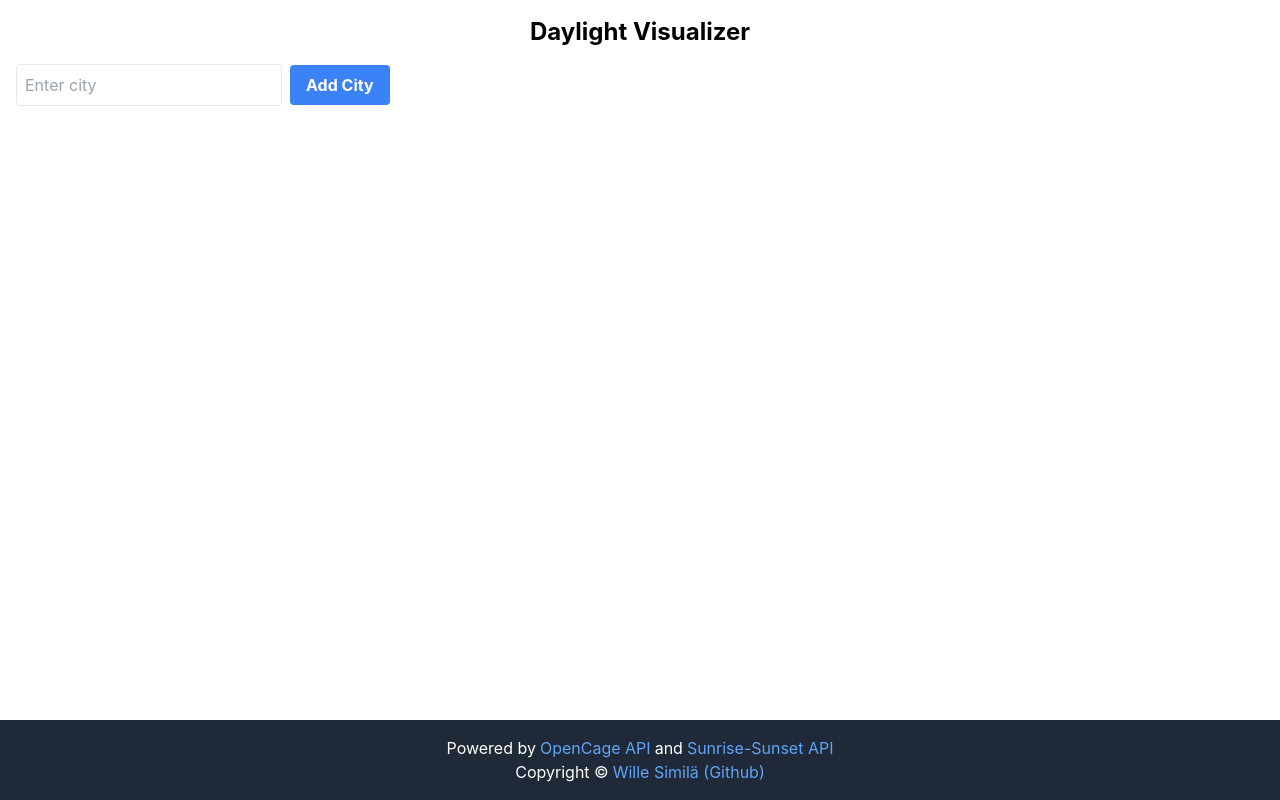
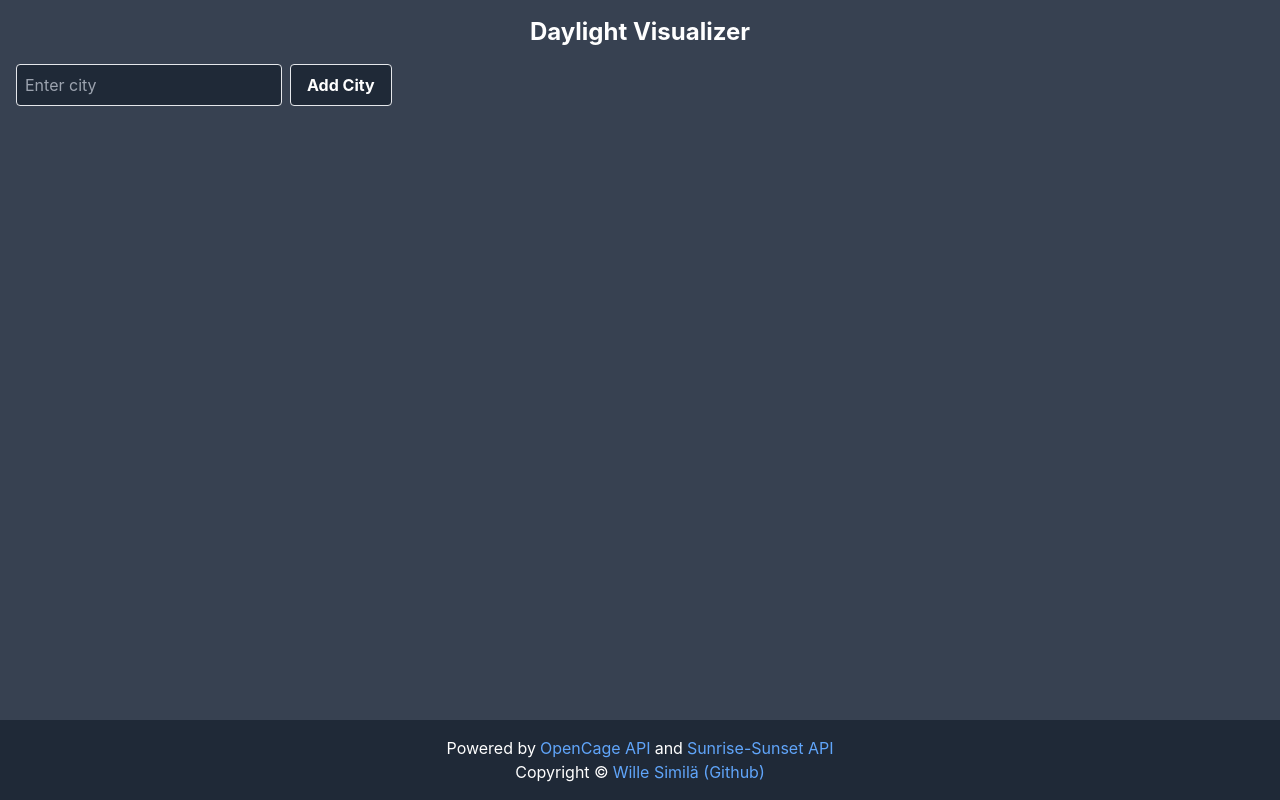
Before and after one commit to Wille-S/Paivanvalo-Minuutteina, a React (Create React App) app in the folder react_frontend/: page / in a window 1280 px wide. Built offline with nearby package versions, Linux system fonts and the light colour scheme.

Commit message:
Changed color scheme + timeout
Added a 20 second timeout case.

```diff
--- a/react_frontend/src/App.js
+++ b/react_frontend/src/App.js
@@ -49,7 +49,9 @@ function App() {
       setLoading(false);
     } else {
       const promises = dates.map((date) =>
-        axios.get(`http://localhost:8000?city=${normalizedCity}&date=${date}`)
+        axios.get(`http://localhost:8000?city=${normalizedCity}&date=${date}`, {
+          timeout: 20000
+        })
       );
       try {
         const responses = await Promise.all(promises);
@@ -68,16 +70,20 @@ function App() {
         setCity("");
       } catch (error) {
         console.error("Failed to fetch data: ", error);
-        alert("Failed to load data.");
+        if (error.code === "ECONNABORTED") {
+          alert("Request timed out. Please try again later.");
+        } else {
+          alert("Failed to load data.");
+        }
       }
       setLoading(false);
     }
   };
 
   return (
-    <div className="flex flex-col h-screen justify-between">
+    <div className="flex flex-col h-screen justify-between bg-gray-700">
       <div className="container mx-auto p-4 h-1/2">
-        <h1 className="text-2xl font-bold text-center mb-4">
+        <h1 className="text-2xl font-bold text-center text-white mb-4">
           Daylight Visualizer
         </h1>
         <form onSubmit={addCity} className="mb-4">
@@ -86,17 +92,17 @@ function App() {
             value={city}
             onChange={(e) => setCity(e.target.value)}
             placeholder="Enter city"
-            className="border p-2 mr-2 rounded w-full md:w-auto"
+            className="border p-2 mr-2 rounded w-full bg-gray-800 text-white md:w-auto"
           />
           <button
             type="submit"
-            className="bg-blue-500 hover:bg-blue-700 text-white font-bold py-2 px-4 rounded mt-2 md:mt-0"
+            className="bg-gray-800 hover:bg-gray-900 text-white border font-bold py-2 px-4 rounded mt-2 md:mt-0"
           >
             Add City
           </button>
         </form>
         {loading ? (
-          <div>Loading...</div>
+          <div className="text-white">Loading...</div>
         ) : (
           data.length > 0 && <DaylightChart data={data} />
         )}
--- a/react_frontend/src/DayLightChart.js
+++ b/react_frontend/src/DayLightChart.js
@@ -1,9 +1,10 @@
 import React from 'react';
 import { Bar } from 'react-chartjs-2';
-import 'chart.js/auto';
+import Chart from 'chart.js/auto';
 
 function DaylightChart({ data }) {
   // Define a palette of colors for the bars
+  Chart.defaults.color = '#ffffff';
   const colors = ['#4dc9f6', '#f67019', '#f53794', '#537bc4', '#acc236', '#166a8f', '#00a950', '#58595b', '#8549ba'];
 
   // Create chart data with dynamic colors
@@ -25,14 +26,12 @@ function DaylightChart({ data }) {
         title: {
           display: true,
           text: '14th of Month',
-          color: '#4B5563', // Tailwind gray-700
         }
       },
       y: {
         title: {
           display: true,
           text: 'Daylight (minutes)',
-          color: '#4B5563', // Tailwind gray-700
         },
         beginAtZero: true,
         max: 1440,
@@ -43,7 +42,6 @@ function DaylightChart({ data }) {
         position: 'top',
         labels: {
           padding: 20,
-          color: '#374151' // Tailwind gray-700
         }
       },
       tooltip: {
@@ -60,7 +58,7 @@ function DaylightChart({ data }) {
   };
 
   return (
-    <div className="p-4 bg-white shadow-xl h-full rounded-lg">
+    <div className="p-4 bg-gray-800 shadow-xl h-full rounded-lg">
       <Bar data={chartData} options={options} />
     </div>
   );
```
